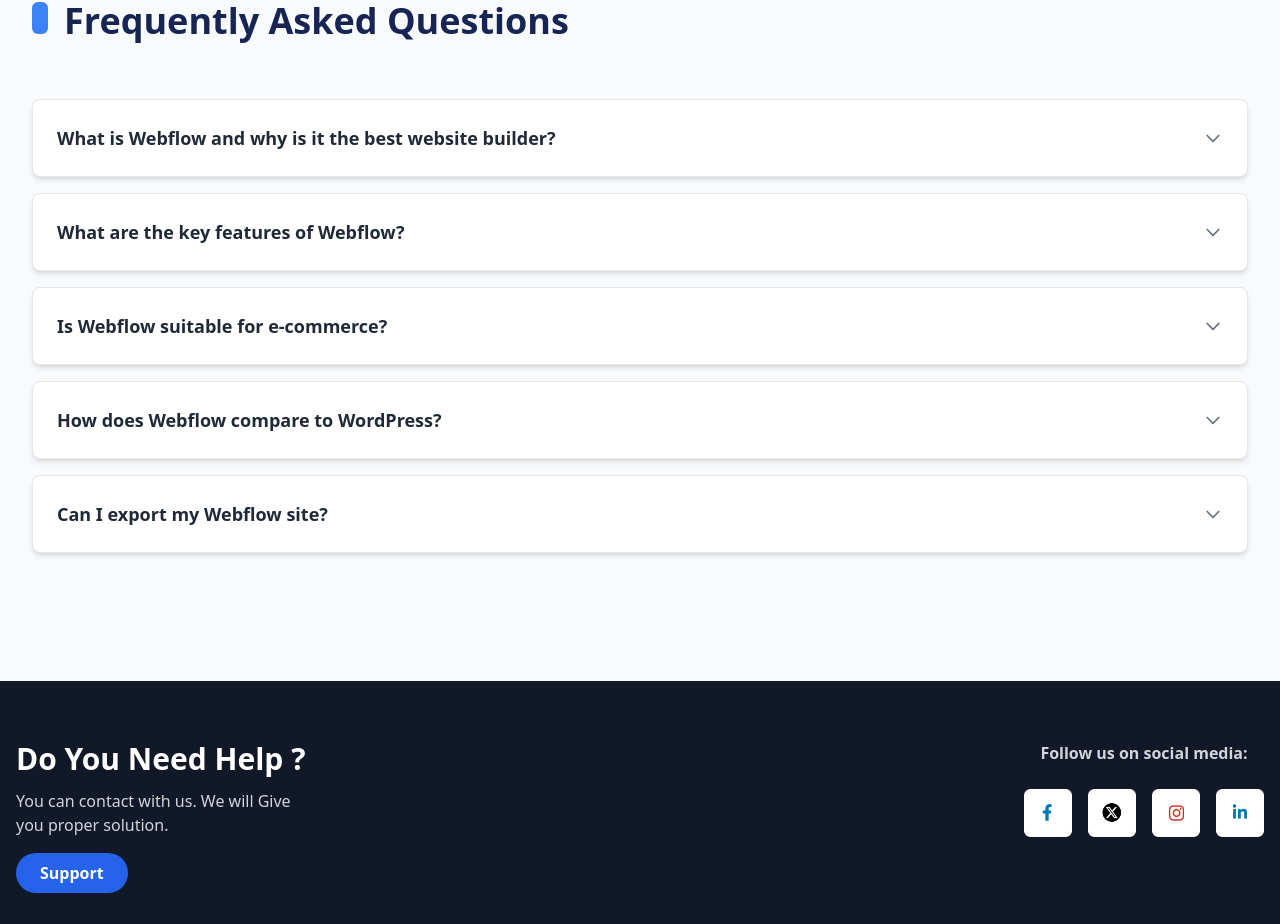
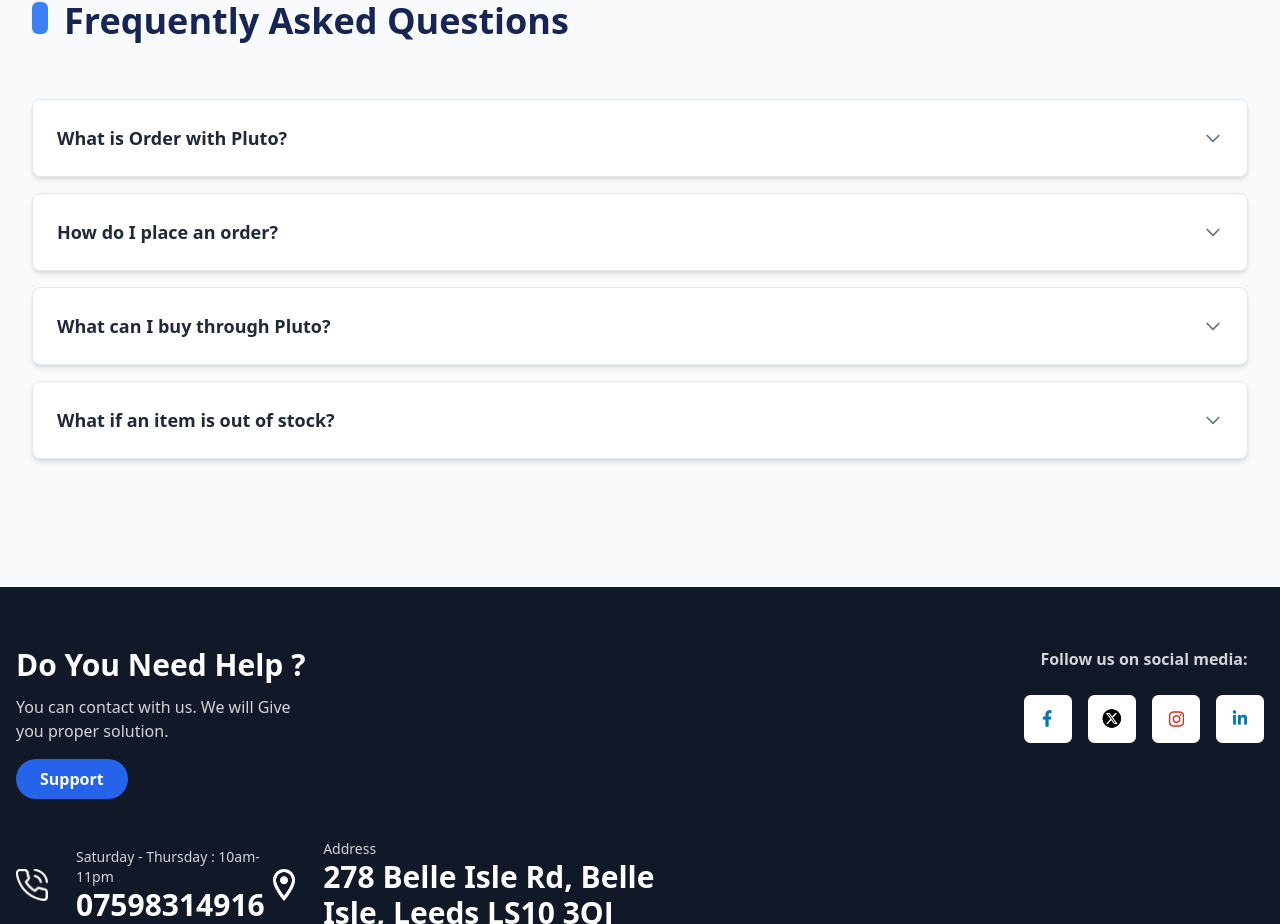
Before and after one commit to Sawjal-sikder/website_bot, a React (Vite) app: page /support in a window 1280 px wide. Shown: the part 998-1922 px from the top of the page. Built offline with nearby package versions, Linux system fonts and the light colour scheme.

Commit message:
feat: update FAQ content to reflect Order with Pluto features and services

```diff
--- a/src/pages/Faq.jsx
+++ b/src/pages/Faq.jsx
@@ -9,11 +9,10 @@
     };
 
     const Datas = [
-    { id: 1, title: 'What is Webflow and why is it the best website builder?', description: 'Lorem ipsum dolor sit amet, consectetur adipiscing elit, sed do eiusmod tempor incididunt ut labore et dolore magna aliqua. Ut enim ad minim veniam, quis nostrud exercitation ullamco laboris nisi ut aliquip ex ea commodo consequat.' },
-    { id: 2, title: 'What are the key features of Webflow?', description: 'Webflow offers a range of features including a visual editor, responsive design tools, and CMS capabilities.' },
-    { id: 3, title: 'Is Webflow suitable for e-commerce?', description: 'Yes, Webflow has built-in e-commerce features that allow you to create and manage an online store.' },
-    { id: 4, title: 'How does Webflow compare to WordPress?', description: 'Webflow is more design-focused and offers a visual editing experience, while WordPress is more flexible and has a larger plugin ecosystem.' },
-    { id: 5, title: 'Can I export my Webflow site?', description: 'Yes, you can export your Webflow site’s HTML, CSS, and JavaScript, but CMS content will not be included.' },
+    { id: 1, title: 'What is Order with Pluto?', description: 'Order with Pluto is your friendly AI-powered shopping assistant for Kasa Belle Isle. You can chat, order essentials, and get them ready for delivery —simple and fast.' },
+    { id: 2, title: 'How do I place an order?', description: 'Just visit orderwithpluto.com, click Chat to Order, and tell Pluto what you need. It’s like messaging a store assistant who actually replies on time.' },
+    { id: 3, title: 'What can I buy through Pluto?', description: 'essentials, snacks, and daily items from Kasa Belle Isle. If it’s in your basket at the corner shop, it’s probably here too.' },
+    { id: 4, title: 'What if an item is out of stock?', description: 'Pluto will tell you instantly and suggest alternatives—no checkout surprises.' },
     ];
 
   return (
```
